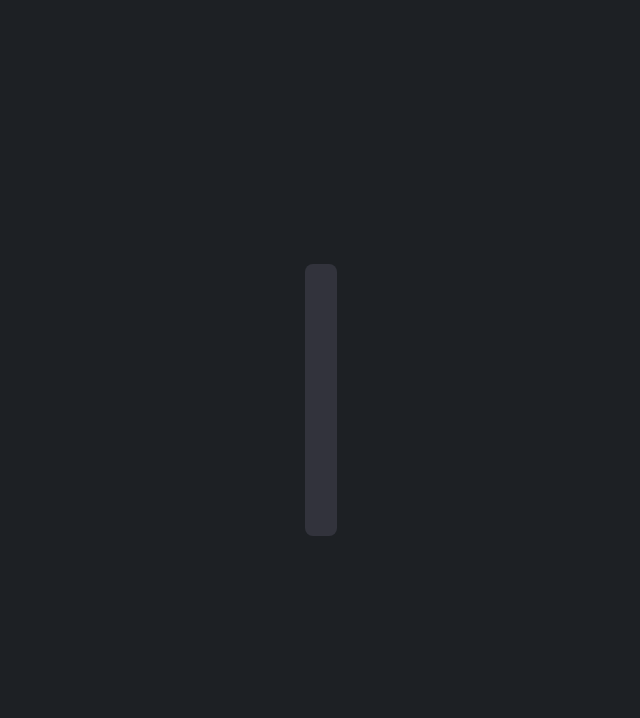
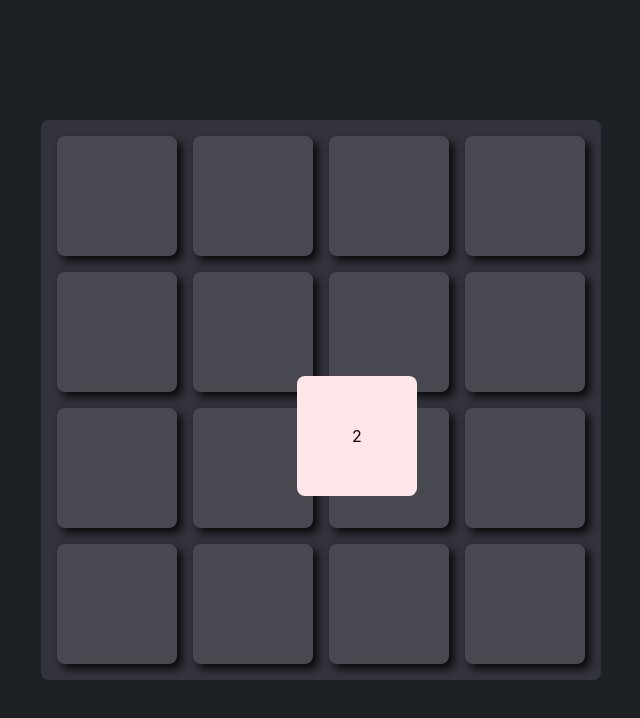
Before and after one commit to Domz4/2048_classic, a React (Create React App) app: page / in a window 1280 px wide. Both pictures are taken after a click on the button "Start". Shown: the top 718 px of the page, without its empty margins (319-959 px from the left). Built offline with nearby package versions, Linux system fonts and the light colour scheme.

Commit message:
add: title position calculation

```diff
--- a/src/components/Cell.jsx
+++ b/src/components/Cell.jsx
@@ -1,6 +1,6 @@
-export const Cell = () => {
-  const boardSize = (size = 4) => {
-    return Array.from({ length: size * size }).map((_,i) => (
+export const Cell = ({ radius }) => {
+  const boardSize = () => {
+    return Array.from({ length: radius * radius }).map((_, i) => (
       <div key={i} className="cell"></div>
     ));
   };
--- a/src/components/grid.jsx
+++ b/src/components/grid.jsx
@@ -11,7 +11,13 @@ export const Grid = () => {
   const handleStart = () => {
     setRenderGame(false);
   };
-  console.log(renderGame.current, radius);
+  const girdStyle = {
+    display: `grid`,
+    gridTemplateColumns: `repeat(${radius}, ${60 / radius}vmin)`,
+    gridTemplateRows: `repeat(${radius}, ${60 / radius}vmin)`,
+    gap: `${8 / radius}vmin`,
+    padding: `${8 / radius}vmin`,
+  };
   return renderGame ? (
     <>
       <div className="welcome_screen">
@@ -27,8 +33,8 @@ export const Grid = () => {
       </div>
     </>
   ) : (
-    <div className="grid">
-      <Cell></Cell>
+    <div style={girdStyle} className="grid">
+      <Cell radius={radius}></Cell>
       <Tile radius={radius}></Tile>
     </div>
   );
--- a/src/components/tile.jsx
+++ b/src/components/tile.jsx
@@ -1,18 +1,25 @@
 import { useState } from "react";
 
 export const Tile = ({ radius }) => {
-  const [tileValue, setTileValue] = useState("90%");
+  const [tileValue, setTileValue] = useState("95");
   const generateRandom = () => {
     return Math.random();
   };
-  const styles = {
-    backgroundColor: `hsl(354, 100%, ${tileValue})`,
-    width: radius,
-    heigh: radius,
+  const tileStyles = {
+    position: `absolute`,
+    backgroundColor: `hsl(354, 100%, ${tileValue}%)`,
+    color: `hsl(354, 100%, ${100 - tileValue}%)`,
+    width: `${60 / radius}vmin`,
+    height: `${60 / radius}vmin`,
+    top: `${2 * (60 / radius) + 8 / radius}vmin`,
+    left: `${2 * (60 / radius) + 8 / radius}vmin`,
   };
+  console.log(tileStyles);
   return (
     <>
-      <div className="tile" style={styles}></div>
+      <div className="tile" style={tileStyles}>
+        2
+      </div>
     </>
   );
 };
--- a/src/index.css
+++ b/src/index.css
@@ -20,16 +20,17 @@ body {
 .welcome_screen {
   display: flex;
   flex-direction: column;
+  align-items: center;
+  justify-content: center;
   background-color: gray;
   border-radius: 1vmin;
-  padding: 3vmin;
+  padding: 1vmin;
+  width: 50vmin;
+  height: 40vmin;
 }
 .grid {
-  display: grid;
   background-color: rgb(50, 51, 60);
-  gap: 2vmin;
   border-radius: 1vmin;
-  padding: 2vmin;
   position: relative;
 }
 .cell {
@@ -38,9 +39,19 @@ body {
   box-shadow: 5px 5px 9px rgb(10, 10, 10);
 }
 .tile {
-  position: absolute;
   display: flex;
   justify-content: center;
   align-items: center;
   border-radius: 1vmin;
 }
+input {
+  width: 75%;
+}
+button {
+  all: unset;
+  border: solid;
+  padding: 0.3rem 5rem;
+  border-radius: 0.7vmin;
+  margin-top: 2rem;
+  background-color: rgb(185, 185, 185);
+}
```
